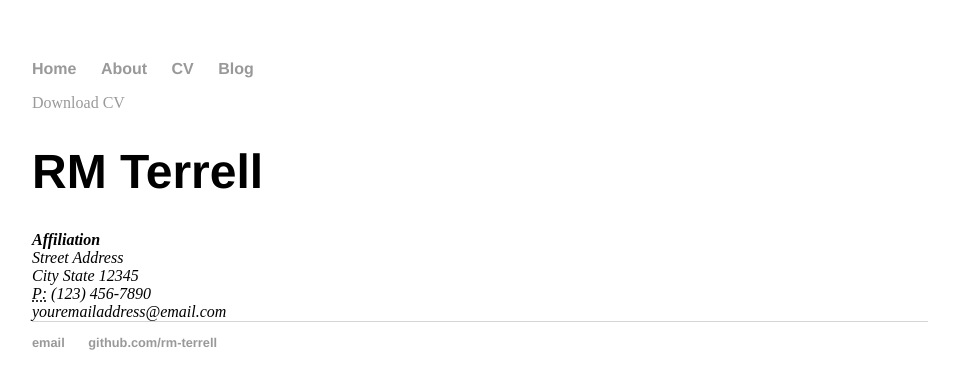
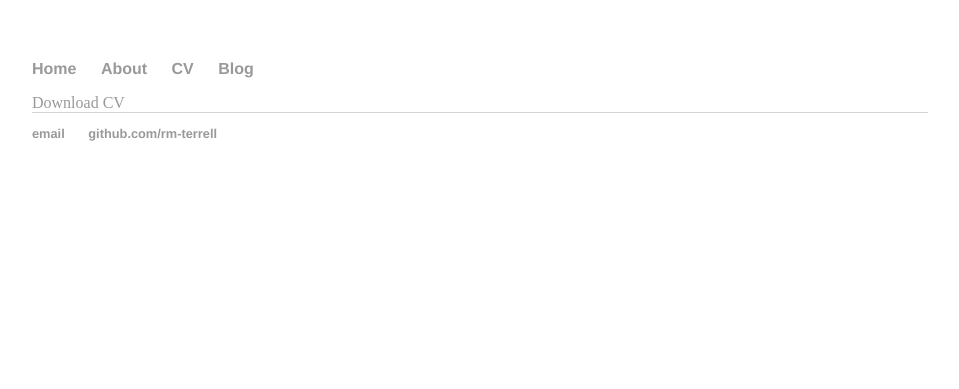
Before and after one commit to RM-Terrell/RM-Terrell.github.io, a Jekyll site: the page built from cv/index.html, in a window 1280 px wide. Shown: the top 389 px of the page, without its empty margins (160-1119 px from the left). Built offline with Jekyll 4.4.1, drawn with Linux system fonts in a browser that asks for light colours.

Commit message:
some cleanup

```diff
--- a/about/index.html
+++ b/about/index.html
@@ -6,10 +6,4 @@ title: About RM Terrell
 		<div class="about">
 			<h1>About</h1>
 			<p>Paragraph</p>
-
-			<ul class="contacts">
-				<li><a href="#">Add contact links here</a></li>
-				<li><a href="#">Your Departmental Webpage</a></li>
-				<li><a href="#">Another site you want to link to</a></li>
-				</ul>
 		</div>
--- a/cv/index.html
+++ b/cv/index.html
@@ -5,14 +5,4 @@ title: CV of Your Name
 
 	<div class="cv">
 		<a href="#" class="download" title="Download CV as PDF">Download CV</a>
-					<h1>RM Terrell</h1>
-					<address>
-					<strong>Affiliation</strong><br>
-					Street Address<br>
-					City State 12345<br>
-					<abbr title="phone">P:</abbr> (123) 456-7890<br>
-					<span class="obfuscate">youremailaddress@email.com</span>
-					</address>
-
-
 	</div>
--- a/index.html
+++ b/index.html
@@ -4,5 +4,5 @@ title: RM Terrell, Software Engineer
 ---
 <div class="blurb">
 	<h1>Header text</h1>
-	<p>paragraph and link<a href="/about">Link to about.</a></p>
+	<p>paragraph text</p>
 </div><!-- /.blurb -->
```
